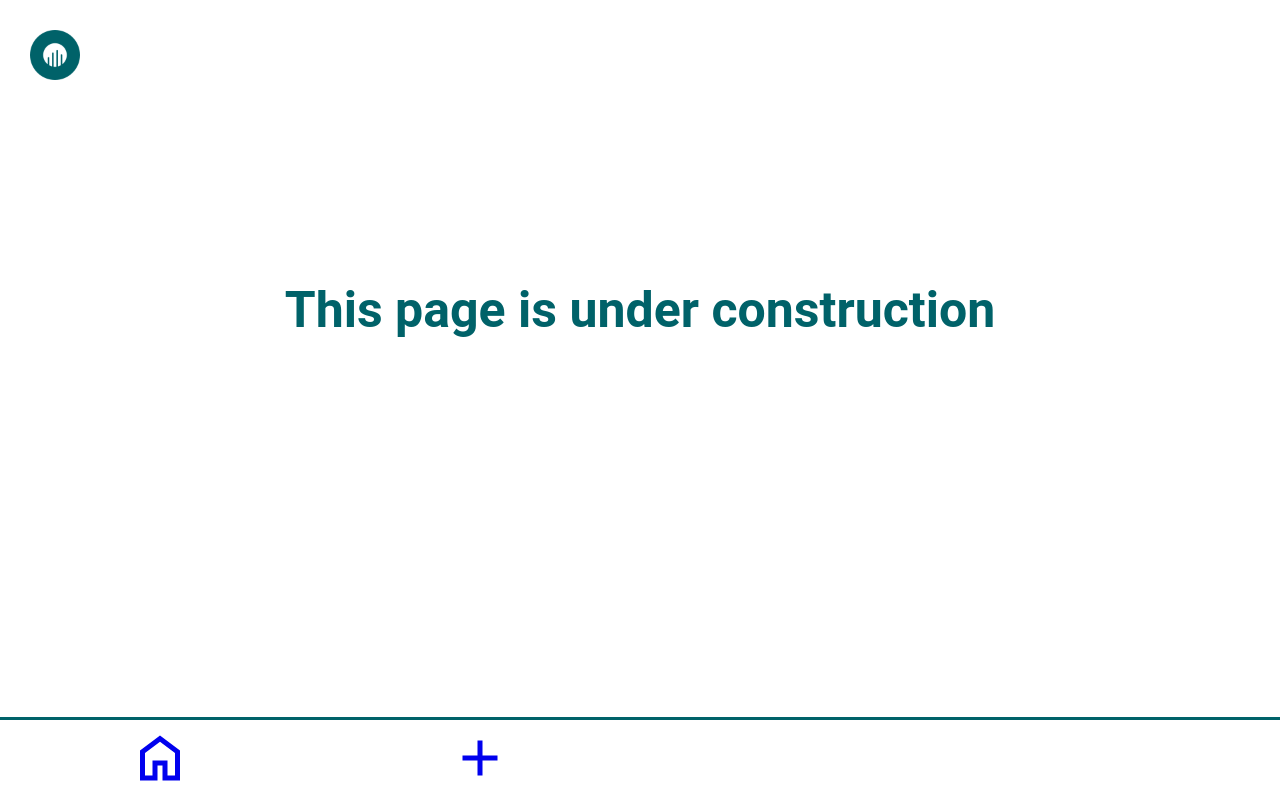
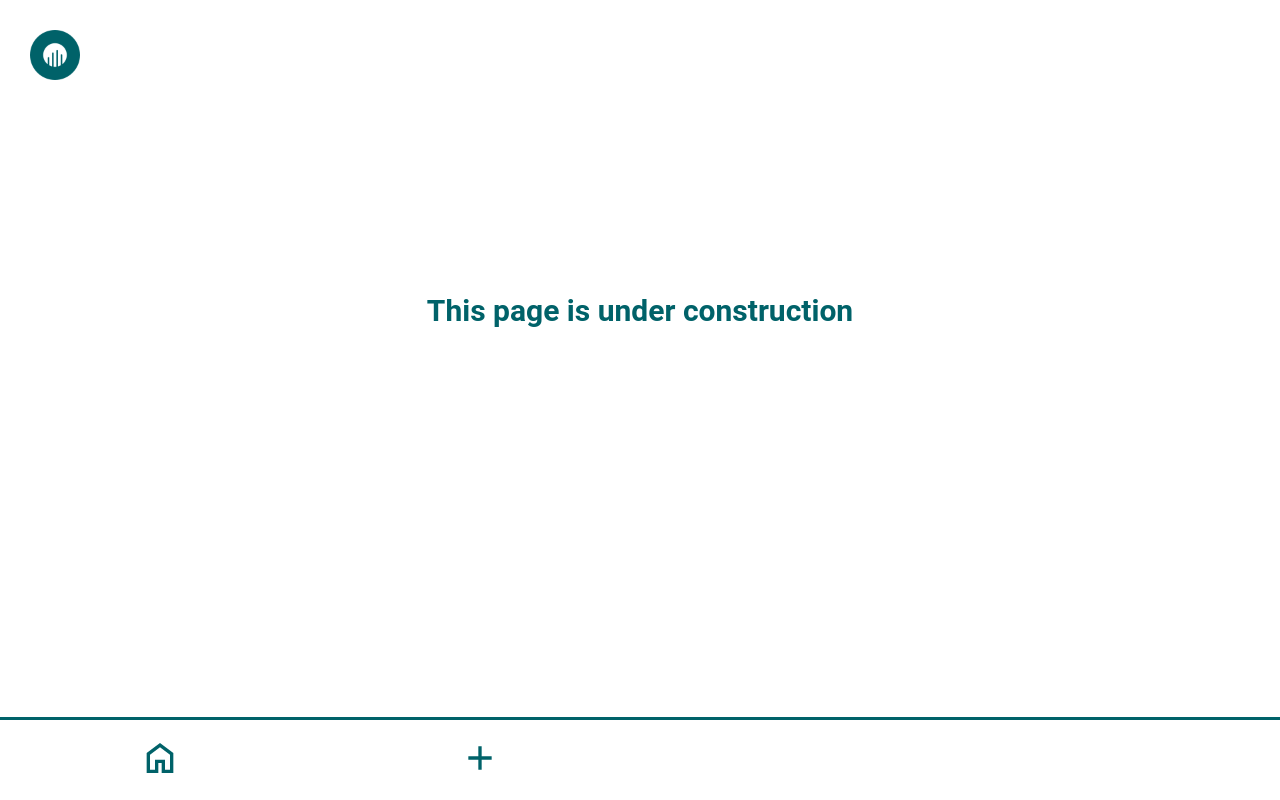
Before and after one commit to marcos-de-barros-vioque/capstone, a Next.js app: page /addspending in a window 1280 px wide. Built offline with nearby package versions, Linux system fonts and the light colour scheme; some icons are missing.

Commit message:
adjusted texts stylings

```diff
--- a/components/Layout.js
+++ b/components/Layout.js
@@ -9,41 +9,41 @@ export function Layout() {
         <NavList>
           <NavItem>
             <Link href="/">
-              <Icon
+              <StyledIcon
                 icon="material-symbols:home-outline"
                 alt="Home Page Icon"
-                width="60"
-                height="60"
+                width="40"
+                height="40"
               />
             </Link>
           </NavItem>
           <NavItem>
             <Link href="/addspending">
-              <Icon
+              <StyledIcon
                 icon="material-symbols:add"
                 alt="Add Spendings Page Icon"
-                width="60"
-                height="60"
+                width="40"
+                height="40"
               />
             </Link>
           </NavItem>
           <NavItem>
             <Link href="/tips">
-              <Icon
+              <StyledIcon
                 icon="icons8:idea"
                 alt="Tips & Tricks Page Icon"
-                width="60"
-                height="60"
+                width="40"
+                height="40"
               />
             </Link>
           </NavItem>
           <NavItem>
             <Link href="/awards">
-              <Icon
+              <StyledIcon
                 icon="mdi:trophy-outline"
                 alt="Awards Page Icon"
-                width="60"
-                height="60"
+                width="40"
+                height="40"
               />
             </Link>
           </NavItem>
@@ -73,5 +73,8 @@ const NavList = styled.ul`
 
 const NavItem = styled.li`
   text-decoration: none;
+`;
+
+const StyledIcon = styled(Icon)`
   color: #006269;
 `;
--- a/pages/addspending/index.js
+++ b/pages/addspending/index.js
@@ -16,7 +16,7 @@ const StyledBody = styled.div`
   align-items: center;
   color: #006269;
   border-radius: 10px;
-  font-size: 50px;
+  font-size: 30px;
   height: 75vh;
   gap: 20px;
   margin-top: 10px;
--- a/pages/awards/index.js
+++ b/pages/awards/index.js
@@ -16,7 +16,7 @@ const StyledBody = styled.div`
   align-items: center;
   color: #006269;
   border-radius: 10px;
-  font-size: 50px;
+  font-size: 30px;
   height: 75vh;
   gap: 20px;
   margin-top: 10px;
--- a/pages/tips/index.js
+++ b/pages/tips/index.js
@@ -16,7 +16,7 @@ const StyledBody = styled.div`
   align-items: center;
   color: #006269;
   border-radius: 10px;
-  font-size: 50px;
+  font-size: 30px;
   height: 75vh;
   gap: 20px;
   margin-top: 10px;
```
Also changed, not shown: pages/index.js (+6 -1 lines).
